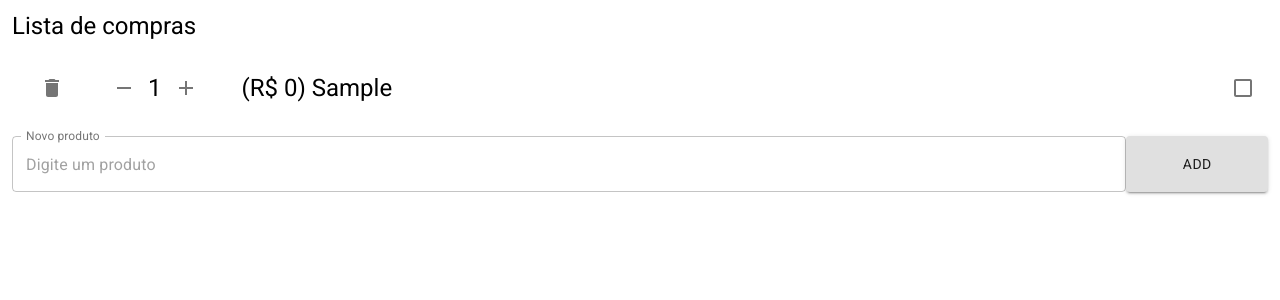
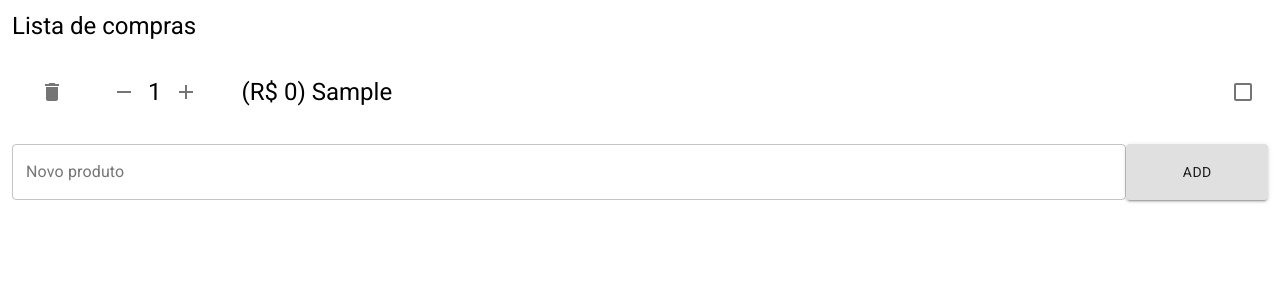
Before and after one commit to atreib/listeiv2, a React (Create React App) app: page / in a window 1280 px wide. Both pictures are taken after typing "Sample" into the empty fields and a click on the button "ADD". Shown: the top 300 px of the page. Built offline with nearby package versions, Linux system fonts and the light colour scheme.

Commit message:
tests: insert new product && increase product quantity

```diff
--- a/src/components/pages/dashboard/DashboardPage.tsx
+++ b/src/components/pages/dashboard/DashboardPage.tsx
@@ -11,17 +11,18 @@ import {
 } from './DashboardPage.styles';
 import { ProductModel } from './../../../models';
 import { generate } from './../../../helpers/uuid';
+import { colors } from './../../../helpers/theme';
 
 export const DashboardPage = () => {
   const [shoppingList, setShoppingList] = useState<ProductModel[]>();
-  const [newProduct, setNewProduct] = useState<string>();
+  const [newProduct, setNewProduct] = useState<string>('');
 
   /**
    * Adds a new product to the shopping list state
    * * Uses the value typed on newProduct's state
    */
   const onAddNewProduct = () => {
-    if (newProduct) {
+    if (newProduct && newProduct !== '') {
       const newitem = {
         id: generate(),
         label: newProduct,
@@ -83,8 +84,21 @@ export const DashboardPage = () => {
         {!shoppingList && 'Lista vazia'}
       </ListWrapper>
       <NewProduct>
-        <AppInput label="Novo produto" placeholder="Digite um produto" value={newProduct} setValue={setNewProduct} />
-        <AppButton onClick={onAddNewProduct}>Add</AppButton>
+        <AppInput
+          data-testid="inputProduct"
+          label="Novo produto"
+          placeholder="Digite um produto"
+          value={newProduct}
+          setValue={setNewProduct}
+        />
+        <AppButton
+          data-testid="btnAddProduct"
+          bgColor={colors.primary}
+          fontColor={colors.contrastPrimary}
+          onClick={onAddNewProduct}
+        >
+          Add
+        </AppButton>
       </NewProduct>
     </ShoppingList>
   );
--- a/src/components/pages/dashboard/Quantity.tsx
+++ b/src/components/pages/dashboard/Quantity.tsx
@@ -41,13 +41,13 @@ export const Quantity = ({ product, changeProductQuantity }: ComponentProps) =>
   return (
     <QuantitySelector>
       <DecreaseButton>
-        <AppIconButton onClick={() => decreaseQuantity()}>
+        <AppIconButton testId="decreaseButton" onClick={() => decreaseQuantity()}>
           <RemoveIcon />
         </AppIconButton>
       </DecreaseButton>
-      <QuantityLabel>{product.quantity}</QuantityLabel>
+      <QuantityLabel data-testid="quantity">{product.quantity}</QuantityLabel>
       <IncreaseButton>
-        <AppIconButton onClick={() => increaseQuantity()}>
+        <AppIconButton testId="increaseButton" onClick={() => increaseQuantity()}>
           <AddIcon />
         </AppIconButton>
       </IncreaseButton>
--- a/src/components/utils/buttons/AppButton.tsx
+++ b/src/components/utils/buttons/AppButton.tsx
@@ -16,13 +16,13 @@ interface ComponentProps {
 }
 
 interface ButtonProps {
-  bgColor?: string;
-  fontColor?: string;
+  bgcolor?: string;
+  fontcolor?: string;
 }
 
 const StyledButton = styled(Button)<ButtonProps>`
-  ${({ bgColor }) => bgColor && `background-color: ${fade(bgColor, 0.5)}; &:hover { background-color: ${bgColor}; } `}
-  ${({ fontColor }) => fontColor && `color: ${fade(fontColor, 1)};`}
+  ${({ bgcolor }) => bgcolor && `background-color: ${fade(bgcolor, 0.5)}; &:hover { background-color: ${bgcolor}; } `}
+  ${({ fontcolor }) => fontcolor && `color: ${fade(fontcolor, 1)};`}
 `;
 
 /**
@@ -47,10 +47,9 @@ export const AppButton = ({
   size = 'medium',
 }: ComponentProps) => {
   return (
-    <StylesProvider injectFirst>
     <StyledButton
-        bgColor={bgColor}
-        fontColor={fontColor}
+      bgcolor={bgColor}
+      fontcolor={fontColor}
       disabled={disabled}
       onClick={onClick}
       fullWidth={fullWidth}
@@ -60,6 +59,5 @@ export const AppButton = ({
     >
       {children}
     </StyledButton>
-    </StylesProvider>
   );
 };
--- a/src/components/utils/buttons/AppIconButton.tsx
+++ b/src/components/utils/buttons/AppIconButton.tsx
@@ -1,12 +1,12 @@
 import React, { ReactChild, ReactChildren } from 'react';
 import IconButton from '@material-ui/core/IconButton';
-import { StylesProvider } from '@material-ui/core/styles';
 import { fade } from '@material-ui/core/styles/colorManipulator';
 import styled from 'styled-components';
 
 interface ComponentProps {
   children: ReactChild | ReactChildren;
   onClick: () => void;
+  testId?: string;
   bgColor?: string;
   fontColor?: string;
   disabled?: boolean;
@@ -14,13 +14,13 @@ interface ComponentProps {
 }
 
 interface ButtonProps {
-  bgColor?: string;
-  fontColor?: string;
+  bgcolor?: string;
+  fontcolor?: string;
 }
 
 const StyledButton = styled(IconButton)<ButtonProps>`
-  ${({ bgColor }) => bgColor && `background-color: ${fade(bgColor, 0.5)}; &:hover { background-color: ${bgColor}; } `}
-  ${({ fontColor }) => fontColor && `color: ${fade(fontColor, 1)};`}
+  ${({ bgcolor }) => bgcolor && `background-color: ${fade(bgcolor, 0.5)}; &:hover { background-color: ${bgcolor}; } `}
+  ${({ fontcolor }) => fontcolor && `color: ${fade(fontcolor, 1)};`}
 `;
 
 /**
@@ -31,6 +31,7 @@ const StyledButton = styled(IconButton)<ButtonProps>`
  * @param fontColor?: (string) font hexadecimal color
  * @param disabled?: (boolean) Is input disabled?
  * @param size?: ("small" | "medium") button size
+ * @param testId?: (string) id for use on tests
  */
 export const AppIconButton = ({
   children,
@@ -39,12 +40,18 @@ export const AppIconButton = ({
   fontColor,
   disabled = false,
   size = 'medium',
+  testId = '',
 }: ComponentProps) => {
   return (
-    <StylesProvider injectFirst>
-      <StyledButton bgColor={bgColor} fontColor={fontColor} disabled={disabled} onClick={onClick} size={size}>
-        {children}
-      </StyledButton>
-    </StylesProvider>
+    <StyledButton
+      data-testid={testId}
+      bgcolor={bgColor}
+      fontcolor={fontColor}
+      disabled={disabled}
+      onClick={onClick}
+      size={size}
+    >
+      {children}
+    </StyledButton>
   );
 };
--- a/src/components/utils/inputs/AppInput.tsx
+++ b/src/components/utils/inputs/AppInput.tsx
@@ -3,7 +3,7 @@ import React from 'react';
 
 interface ComponentProps {
   label: string;
-  setValue: React.Dispatch<React.SetStateAction<string | undefined>>;
+  setValue: React.Dispatch<React.SetStateAction<string>>;
   value?: string;
   placeholder?: string;
   type?: string;
@@ -16,7 +16,7 @@ interface ComponentProps {
 /**
  * Default input/TextField of our project
  * @param label: (string) Input floating label
- * @param setValue: (React.Dispatch<React.SetStateAction<string | undefined>>) Set state of input value
+ * @param setValue: (React.Dispatch<React.SetStateAction<string>>) Set state of input value
  * @param value?: (string) Input value
  * @param placeholder?: (string) Input placeholder
  * @param type?: (string) Input type
--- a/src/components/utils/list/List.tsx
+++ b/src/components/utils/list/List.tsx
@@ -17,9 +17,5 @@ const StyledList = styled(List)`
  * @param children: (ReactChild[] | ReactChildren[]) list of list's children
  */
 export const AppList = ({ children }: ComponentProps) => {
-  return (
-    <StylesProvider injectFirst>
-      <StyledList dense>{children}</StyledList>
-    </StylesProvider>
-  );
+  return <StyledList dense>{children}</StyledList>;
 };
--- a/src/components/utils/listItem/ListItem.tsx
+++ b/src/components/utils/listItem/ListItem.tsx
@@ -22,22 +22,22 @@ interface ComponentProps {
 }
 
 interface StyledProps {
-  paddingTop: string;
-  paddingRight: string;
-  paddingBottom: string;
-  paddingLeft: string;
-  marginTop: string;
-  marginRight: string;
-  marginBottom: string;
-  marginLeft: string;
+  paddingtop: string;
+  paddingright: string;
+  paddingbottom: string;
+  paddingleft: string;
+  margintop: string;
+  marginright: string;
+  marginbottom: string;
+  marginleft: string;
   fontSize?: string;
 }
 
 const StyledListItem = styled(ListItem)<StyledProps>`
-  margin: ${({ marginTop, marginRight, marginBottom, marginLeft }) =>
-    `${marginTop} ${marginRight} ${marginBottom} ${marginLeft}`};
-  padding: ${({ paddingTop, paddingRight, paddingBottom, paddingLeft }) =>
-    `${paddingTop} ${paddingRight} ${paddingBottom} ${paddingLeft}`};
+  margin: ${({ margintop, marginright, marginbottom, marginleft }) =>
+    `${margintop} ${marginright} ${marginbottom} ${marginleft}`};
+  padding: ${({ paddingtop, paddingright, paddingbottom, paddingleft }) =>
+    `${paddingtop} ${paddingright} ${paddingbottom} ${paddingleft}`};
   ${({ fontSize }) => fontSize && `font-size: ${fontSize};`}
 `;
 
@@ -73,16 +73,15 @@ export const AppListItem = ({
   marginLeft = '0px',
 }: ComponentProps) => {
   return (
-    <StylesProvider injectFirst>
     <StyledListItem
-        paddingTop={paddingTop}
-        paddingRight={paddingRight}
-        paddingBottom={paddingBottom}
-        paddingLeft={paddingLeft}
-        marginTop={marginTop}
-        marginRight={marginRight}
-        marginBottom={marginBottom}
-        marginLeft={marginLeft}
+      paddingtop={paddingTop}
+      paddingright={paddingRight}
+      paddingbottom={paddingBottom}
+      paddingleft={paddingLeft}
+      margintop={marginTop}
+      marginright={marginRight}
+      marginbottom={marginBottom}
+      marginleft={marginLeft}
       fontSize={fontSize}
       button
       onClick={onListItemClick}
@@ -91,6 +90,5 @@ export const AppListItem = ({
       {children}
       <ListItemSecondaryAction>{secondaryAction}</ListItemSecondaryAction>
     </StyledListItem>
-    </StylesProvider>
   );
 };
--- /dev/null
+++ b/src/helpers/theme/colors.tsx
@@ -0,0 +1,4 @@
+export const colors = {
+  primary: '#00f',
+  contrastPrimary: '#fff',
+};
--- /dev/null
+++ b/src/helpers/theme/index.tsx
@@ -0,0 +1 @@
+export * from './colors';
```
Also changed, not shown: 1 other file (tests, documents, lock files or other folders). Lines whose indentation alone changed are shown as unchanged.
